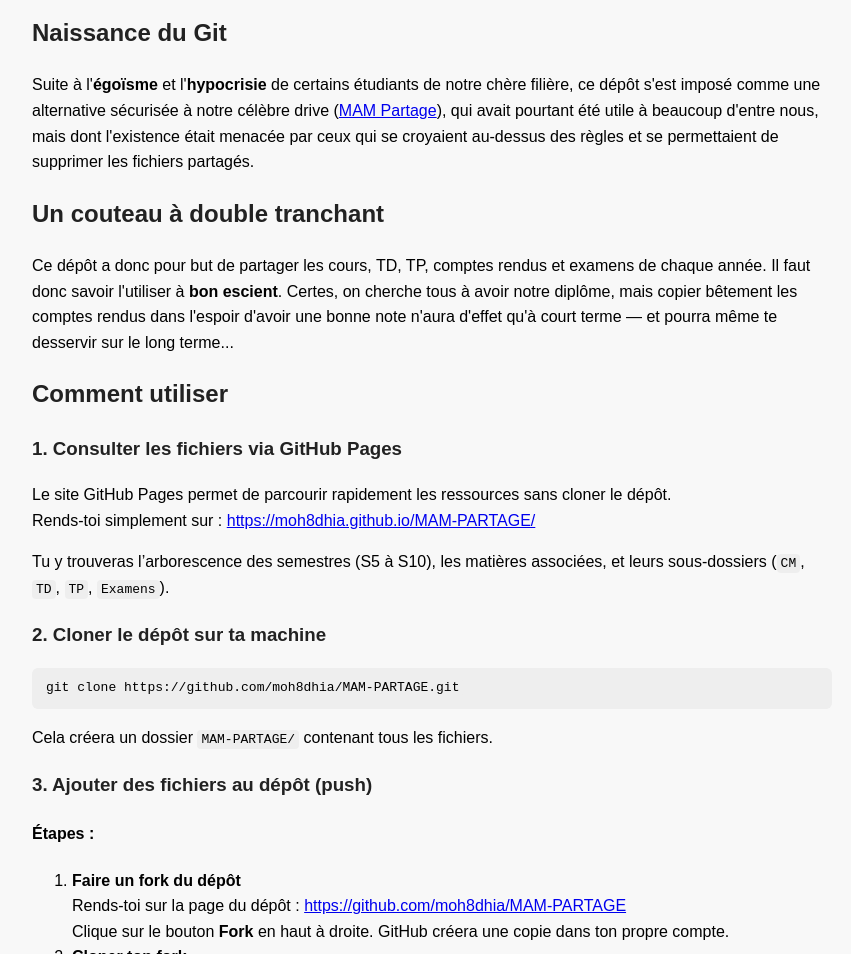
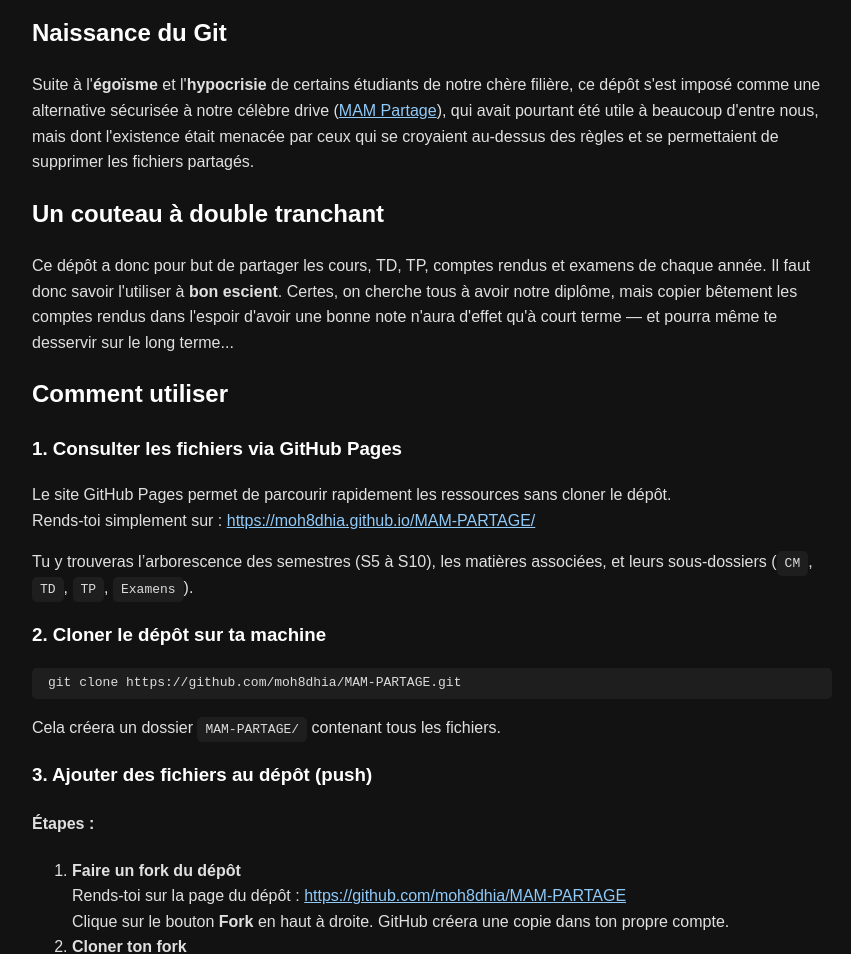
Before and after one commit to moh8dhia/MAM-PARTAGE, a plain HTML site: page docs/index.html in a window 1280 px wide. Shown: the part 120-1074 px from the top of the page, without its empty margins (208-1059 px from the left). Drawn offline with Linux system fonts and the light colour scheme.

```diff
--- a/docs/index.html
+++ b/docs/index.html
@@ -6,32 +6,28 @@
   <meta name="viewport" content="width=device-width, initial-scale=1">
   <style>
   body {
+    background-color: #121212;
+    color: #e0e0e0;
     font-family: sans-serif;
-      padding: 40px;
+    line-height: 1.6;
     max-width: 800px;
     margin: auto;
-      background-color: #f8f8f8;
-      line-height: 1.6;
+    padding: 40px;
   }
   h1, h2, h3 {
-      color: #222;
+    color: #ffffff;
   }
-    code {
-      background-color: #eee;
-      padding: 2px 4px;
-      border-radius: 4px;
-      font-family: monospace;
+  a {
+    color: #90caf9;
   }
-    pre {
-      background-color: #eee;
-      padding: 10px;
-      border-radius: 6px;
-      overflow-x: auto;
-    }
-    hr {
-      margin: 30px 0;
+  code, pre {
+    background-color: #1e1e1e;
+    color: #dcdcdc;
+    padding: 5px 8px;
+    border-radius: 5px;
   }
 </style>
+
 </head>
 <body>
 
```
Lines whose indentation alone changed are shown as unchanged.
